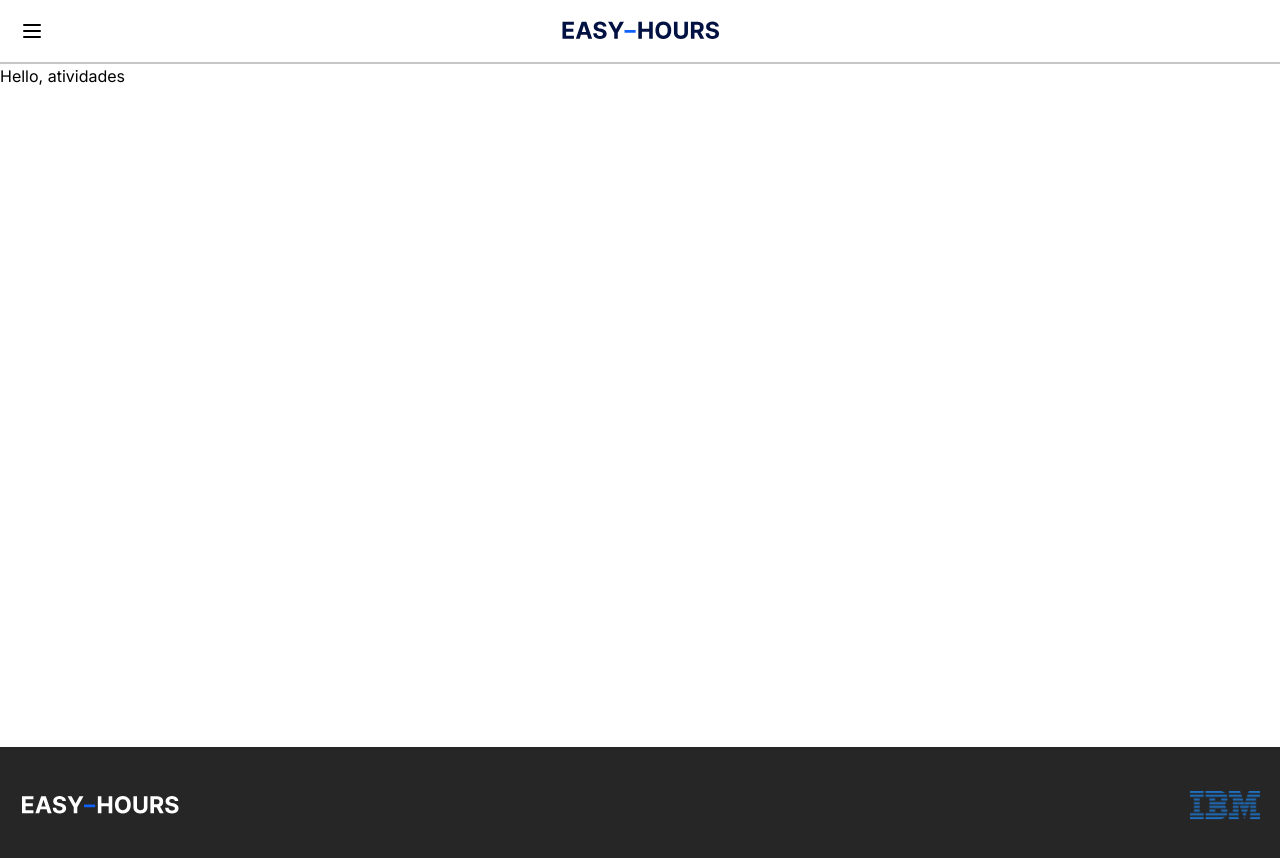
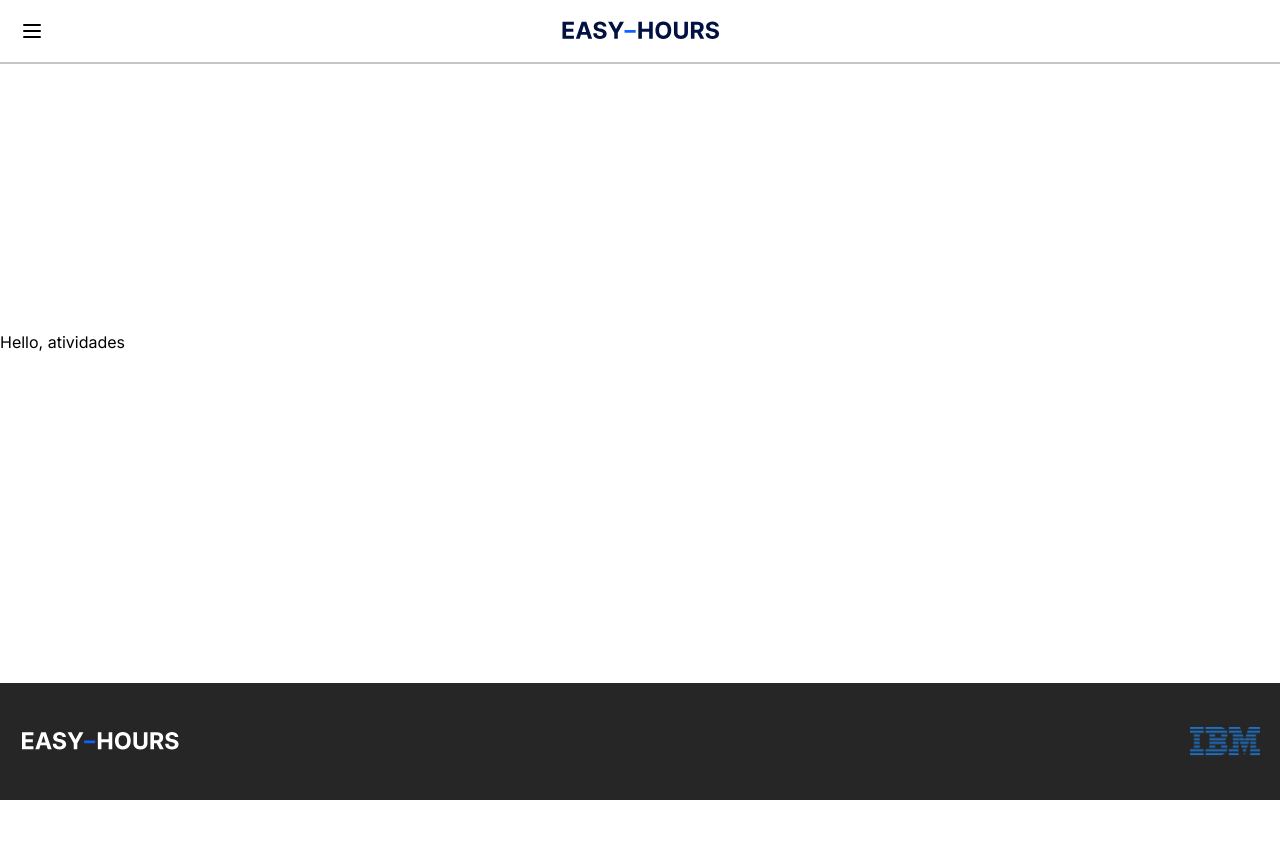
Before and after one commit to gabrielMendes21/tcc-etecZL, a Next.js app in the folder front/: page /atividades in a window 1280 px wide. Shown: the top 858 px of the page. After the commit the page ends 800 px from the top, so only its background shows below. Built offline with nearby package versions, Linux system fonts and the light colour scheme.

Commit message:
fixed layout styling

```diff
--- a/front/src/app/(authenticated)/layout.jsx
+++ b/front/src/app/(authenticated)/layout.jsx
@@ -15,7 +15,9 @@ export const metadata = {
 export default function RootLayout({ children }) {
   return (
     <html lang="pt-br">
-      <body className={`${inter.className} relative h-screen mt-16`}>
+      <body
+        className={`${inter.className} h-screen flex flex-col gap-16 justify-between`}
+      >
         <MenuContextProvider>
           <Header hasMenu />
           {children}
--- a/front/src/components/Footer.jsx
+++ b/front/src/components/Footer.jsx
@@ -7,7 +7,7 @@ import Delay from './LoadDelay'
 export default function Footer() {
   return (
     <Delay>
-      <footer className="flex items-center justify-between px-5 bg-[#262626] absolute bottom-0 w-full py-10">
+      <footer className="flex items-center justify-between px-5 bg-[#262626] w-full py-10">
         <Link href="/">
           <Image src={lightLogo} alt="" />
         </Link>
--- a/front/src/components/Header.jsx
+++ b/front/src/components/Header.jsx
@@ -15,7 +15,7 @@ function SideBar({ style }) {
   return (
     <nav
       style={style}
-      className="absolute z-10 top-full transition-all py-9 px-6 bg-white h-screen w-screen"
+      className="fixed z-10 top-16 transition-all py-9 px-6 bg-white h-screen w-screen"
     >
       <ul className="space-y-5">
         <li onClick={() => setIsOpen(false)}>
```
